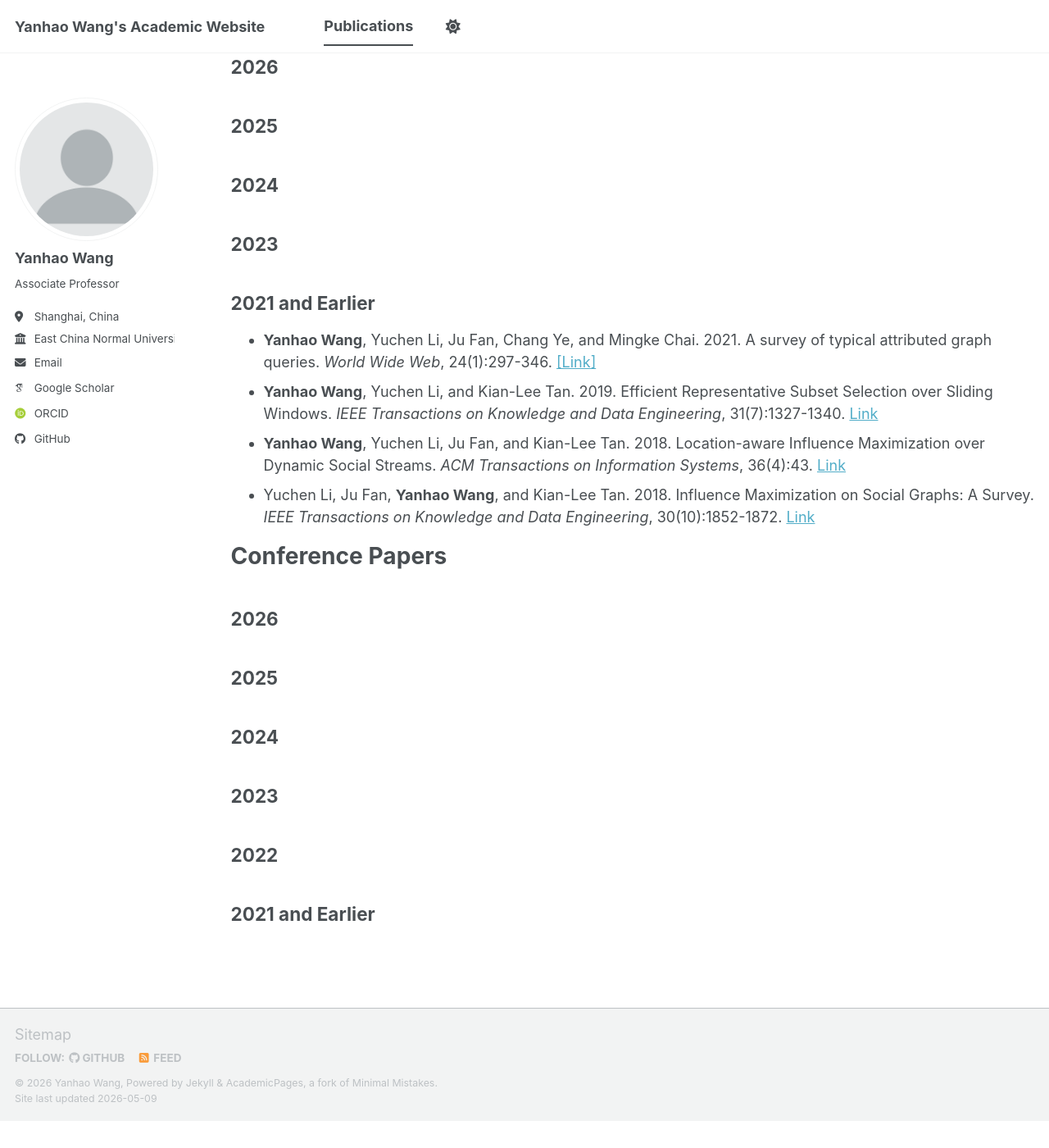
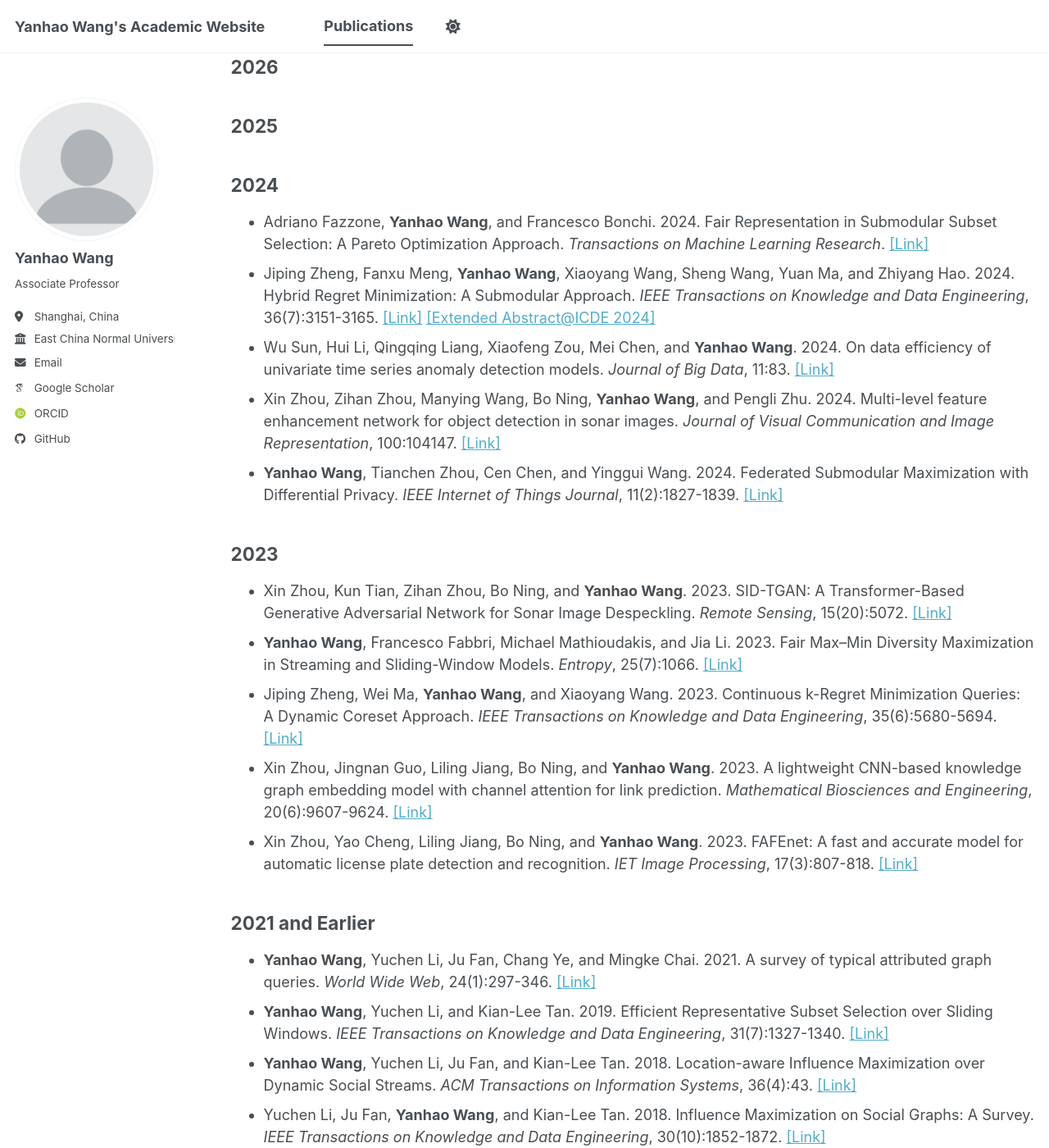
Before and after one commit to yhwang1990/yhwang1990.github.io, a Jekyll site: the page built from _pages/publications.md, in a window 1280 px wide and 1400 px high, scrolled down 208 px. Shown: the whole window at 82% size. Built offline with Jekyll 4.4.1, drawn with Linux system fonts in a browser that asks for light colours; some web fonts are replaced; a script bundle is joined from its source files by our own code; library files that are not in the unit come from our copies; before the commit the page ends 1575 px from its top, so only the background shows below that.

Commit message:
Update publications.md

```diff
--- a/_pages/publications.md
+++ b/_pages/publications.md
@@ -13,14 +13,24 @@ A full list of my publications can also be found on [my Google Scholar profile](
 ## 2025
 
 ## 2024
+- Adriano Fazzone, **Yanhao Wang**, and Francesco Bonchi. 2024. Fair Representation in Submodular Subset Selection: A Pareto Optimization Approach. *Transactions on Machine Learning Research*. [[Link]](https://openreview.net/forum?id=0Hm01Vc8zT)
+- Jiping Zheng, Fanxu Meng, **Yanhao Wang**, Xiaoyang Wang, Sheng Wang, Yuan Ma, and Zhiyang Hao. 2024. Hybrid Regret Minimization: A Submodular Approach. *IEEE Transactions on Knowledge and Data Engineering*, 36(7):3151-3165. [[Link]](https://doi.org/10.1109/TKDE.2023.3328596) [[Extended Abstract@ICDE 2024]](https://doi.org/10.1109/ICDE60146.2024.00482)
+- Wu Sun, Hui Li, Qingqing Liang, Xiaofeng Zou, Mei Chen, and **Yanhao Wang**. 2024. On data efficiency of univariate time series anomaly detection models. *Journal of Big Data*, 11:83. [[Link]](https://doi.org/10.1186/s40537-024-00940-7)
+- Xin Zhou, Zihan Zhou, Manying Wang, Bo Ning, **Yanhao Wang**, and Pengli Zhu. 2024. Multi-level feature enhancement network for object detection in sonar images. *Journal of Visual Communication and Image Representation*, 100:104147. [[Link]](https://doi.org/10.1016/j.jvcir.2024.104147)
+- **Yanhao Wang**, Tianchen Zhou, Cen Chen, and Yinggui Wang. 2024. Federated Submodular Maximization with Differential Privacy. *IEEE Internet of Things Journal*, 11(2):1827-1839. [[Link]](https://doi.org/10.1109/JIOT.2023.3324801)
 
 ## 2023
+- Xin Zhou, Kun Tian, Zihan Zhou, Bo Ning, and **Yanhao Wang**. 2023. SID-TGAN: A Transformer-Based Generative Adversarial Network for Sonar Image Despeckling. *Remote Sensing*, 15(20):5072. [[Link]](https://doi.org/10.3390/rs15205072)
+- **Yanhao Wang**, Francesco Fabbri, Michael Mathioudakis, and Jia Li. 2023. Fair Max–Min Diversity Maximization in Streaming and Sliding-Window Models. *Entropy*, 25(7):1066. [[Link]](https://doi.org/10.3390/e25071066)
+- Jiping Zheng, Wei Ma, **Yanhao Wang**, and Xiaoyang Wang. 2023. Continuous k-Regret Minimization Queries: A Dynamic Coreset Approach. *IEEE Transactions on Knowledge and Data Engineering*, 35(6):5680-5694. [[Link]](https://doi.org/10.1109/TKDE.2022.3166835)
+- Xin Zhou, Jingnan Guo, Liling Jiang, Bo Ning, and **Yanhao Wang**. 2023. A lightweight CNN-based knowledge graph embedding model with channel attention for link prediction. *Mathematical Biosciences and Engineering*, 20(6):9607-9624. [[Link]](https://doi.org/10.3934/mbe.2023421)
+- Xin Zhou, Yao Cheng, Liling Jiang, Bo Ning, and **Yanhao Wang**. 2023. FAFEnet: A fast and accurate model for automatic license plate detection and recognition. *IET Image Processing*, 17(3):807-818. [[Link]](https://doi.org/10.1049/ipr2.12674)
 
 ## 2021 and Earlier
 - **Yanhao Wang**, Yuchen Li, Ju Fan, Chang Ye, and Mingke Chai. 2021. A survey of typical attributed graph queries. *World Wide Web*, 24(1):297-346. [[Link]](https://doi.org/10.1007/s11280-020-00849-0)
-- **Yanhao Wang**, Yuchen Li, and Kian-Lee Tan. 2019. Efficient Representative Subset Selection over Sliding Windows. *IEEE Transactions on Knowledge and Data Engineering*, 31(7):1327-1340. [Link](https://doi.org/10.1109/TKDE.2018.2854182)
-- **Yanhao Wang**, Yuchen Li, Ju Fan, and Kian-Lee Tan. 2018. Location-aware Influence Maximization over Dynamic Social Streams. *ACM Transactions on Information Systems*, 36(4):43. [Link](https://doi.org/10.1145/3230871)
-- Yuchen Li, Ju Fan, **Yanhao Wang**, and Kian-Lee Tan. 2018. Influence Maximization on Social Graphs: A Survey. *IEEE Transactions on Knowledge and Data Engineering*, 30(10):1852-1872. [Link](https://doi.org/10.1109/TKDE.2018.2807843)
+- **Yanhao Wang**, Yuchen Li, and Kian-Lee Tan. 2019. Efficient Representative Subset Selection over Sliding Windows. *IEEE Transactions on Knowledge and Data Engineering*, 31(7):1327-1340. [[Link]](https://doi.org/10.1109/TKDE.2018.2854182)
+- **Yanhao Wang**, Yuchen Li, Ju Fan, and Kian-Lee Tan. 2018. Location-aware Influence Maximization over Dynamic Social Streams. *ACM Transactions on Information Systems*, 36(4):43. [[Link]](https://doi.org/10.1145/3230871)
+- Yuchen Li, Ju Fan, **Yanhao Wang**, and Kian-Lee Tan. 2018. Influence Maximization on Social Graphs: A Survey. *IEEE Transactions on Knowledge and Data Engineering*, 30(10):1852-1872. [[Link]](https://doi.org/10.1109/TKDE.2018.2807843)
 
 
 # Conference Papers
```
